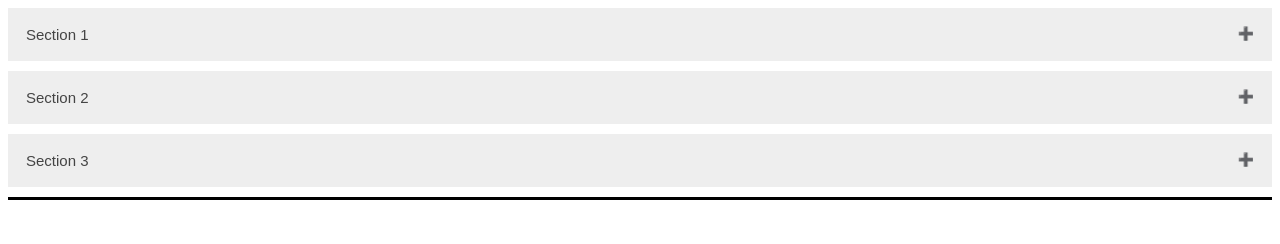
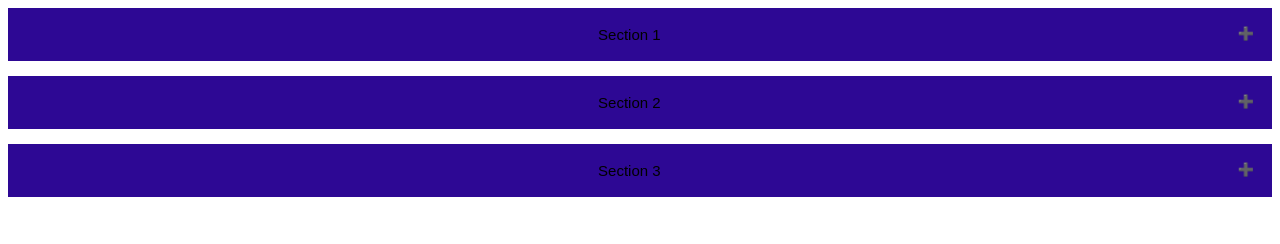
Before and after one commit to maximus82190/accordianMenu, a plain HTML site: page index.html in a window 1280 px wide. Drawn offline with Linux system fonts and the light colour scheme.

Commit message:
Update styles

```diff
--- a/index.html
+++ b/index.html
@@ -9,7 +9,7 @@
     <script src="script.js" defer></script>
   </head>
   <body>
-    <div class="accSection">
+    <div class="buttonOne">
       <button class="accordion">Section 1</button>
       <div class="panel">
         <p>
@@ -19,12 +19,16 @@
           molestiae repellat, magni dicta.
         </p>
       </div>
+    </div>
+    <div class="buttonTwo">
       <button class="accordion">Section 2</button>
       <div class="panel">
         <p>
           Lorem ipsum dolor sit amet consectetur adipisicing elit. Ut, fugiat.
         </p>
       </div>
+    </div>
+    <div class="buttonThree">
       <button class="accordion">Section 3</button>
       <div class="panel">
         <p>
--- a/style.css
+++ b/style.css
@@ -1,14 +1,14 @@
 .accordion {
-  background-color: #eee;
-  color: #444;
+  background-color: rgb(45, 8, 148);
   cursor: pointer;
   padding: 18px;
   width: 100%;
-  text-align: left;
+  text-align: center;
   border: none;
   outline: none;
   font-size: 15px;
-  transition: 0.4s;
+  transition: width 0.2s;
+  margin-bottom: 10px;
 }
 
 .accordion:after {
@@ -21,7 +21,11 @@
 
 .active,
 .accordion:hover {
-  background-color: #ccc;
+  background-color: rgba(45, 8, 148, 0.441);
+}
+
+.active {
+  width: 50%;
 }
 
 .active:after {
@@ -30,16 +34,29 @@
 
 .panel {
   padding: 0 18px;
-  background-color: rgba(86, 217, 234, 0.163);
+  width: 100%;
+  background-color: rgb(94, 68, 164);
   overflow: hidden;
   max-height: 0;
   transition: max-height 0.2s ease-out;
+  margin-bottom: 5px;
+  text-align: center;
 }
 
-.accSection {
+.buttonOne {
   display: flex;
   flex-direction: column;
-  gap: 5px;
-  border-bottom: solid;
-  padding-bottom: 5px;
+  align-items: center;
 }
+
+.buttonTwo {
+  display: flex;
+  flex-direction: column;
+  align-items: center;
+}
+
+.buttonThree {
+  display: flex;
+  flex-direction: column;
+  align-items: center;
+}
```
